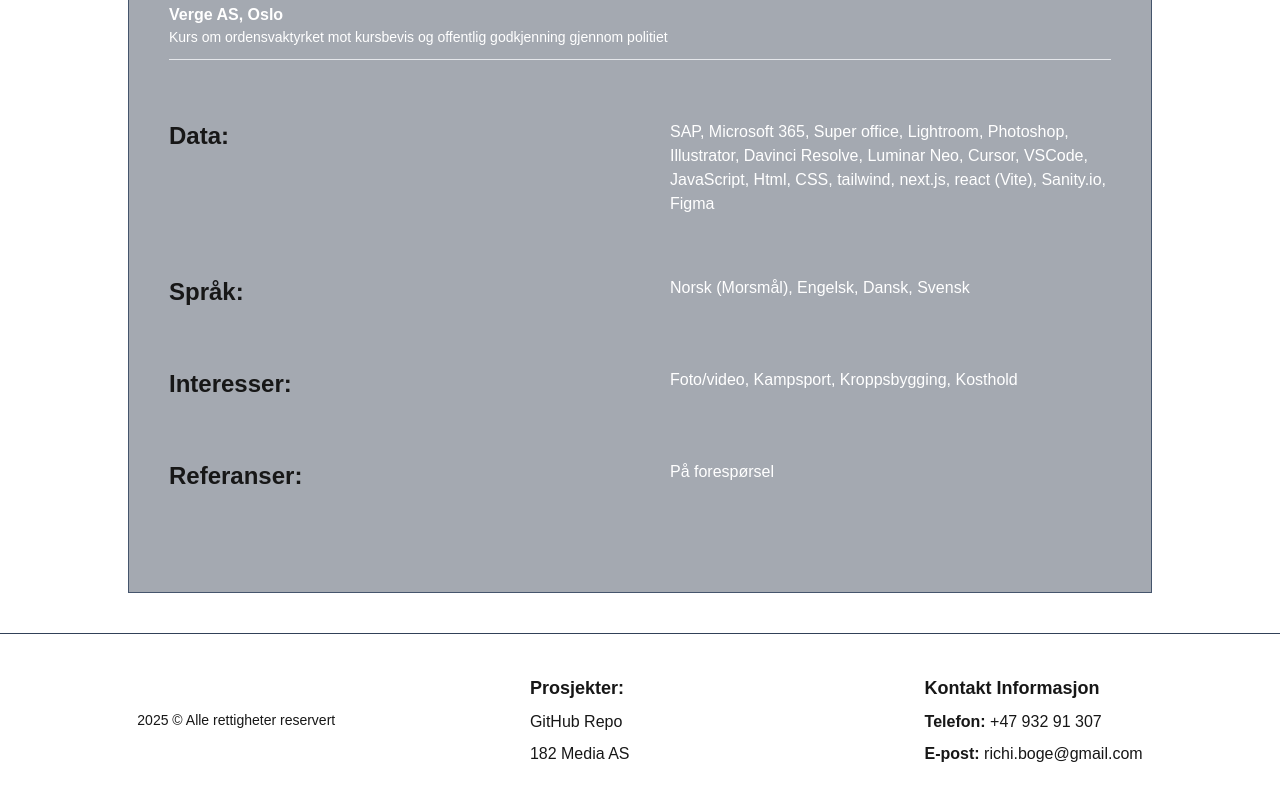
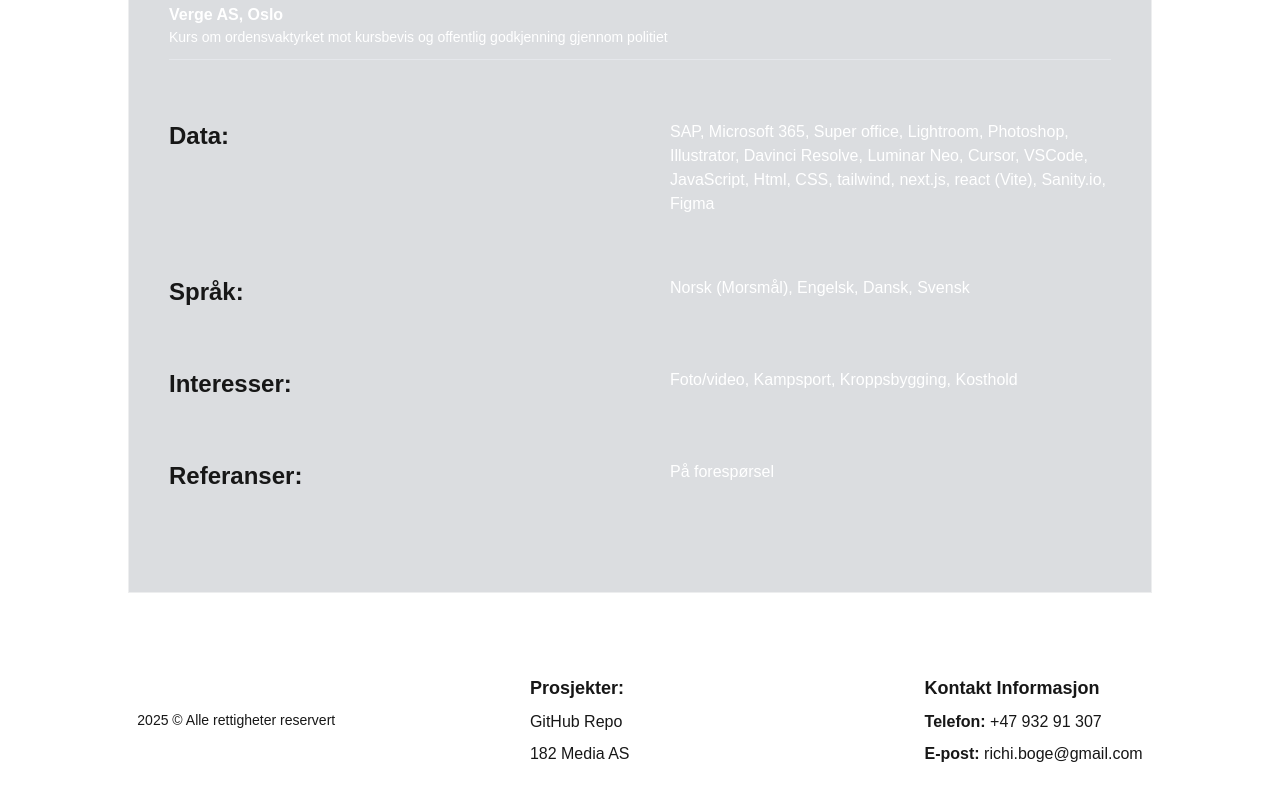
Before and after one commit to Richi-Kodehode/cv-page, a Next.js app: page / in a window 1280 px wide. Shown: the part 2663-3463 px from the top of the page. Built offline with nearby package versions, Linux system fonts and the light colour scheme.

Commit message:
colorchanges

```diff
--- a/app/globals.css
+++ b/app/globals.css
@@ -14,7 +14,7 @@
 
 @media (prefers-color-scheme: dark) {
   :root {
-    --background: #0e172b;
+    --background: #262626;
     --foreground: #ededed;
   }
 }
--- a/components/FooterComponent.tsx
+++ b/components/FooterComponent.tsx
@@ -4,7 +4,7 @@ export default function FooterComponent() {
   const currentYear = new Date().getFullYear();
 
   return (
-    <section className="flex flex-col md:flex-row justify-around items-center md:items-center p-4 md:p-10 max-w-screen border-t border-slate-700 gap-6 md:gap-0">
+    <section className="flex flex-col md:flex-row justify-around items-center md:items-center p-4 md:p-10 max-w-screen border-t border-white/50 gap-6 md:gap-0">
       <h1 className="text-sm md:text-md order-3 md:order-1 text-center">
         {currentYear} © Alle rettigheter reservert
       </h1>
--- a/components/MainComponent.tsx
+++ b/components/MainComponent.tsx
@@ -5,7 +5,7 @@ import { additionalInfo } from "../config/additionalInfo";
 
 export default function MainComponent() {
   return (
-    <section className="grid grid-cols-1 md:grid-cols-2 min-h-screen max-w-screen-lg mx-auto justify-start items-start p-4 md:p-10 gap-4 md:gap-15 border my-10 bg-slate-800/40 border-slate-600">
+    <section className="grid grid-cols-1 md:grid-cols-2 min-h-screen max-w-screen-lg mx-auto justify-start items-start p-4 md:p-10 gap-4 md:gap-15 border my-10 bg-gray-600/20 border-white/50">
       <div>
         <h3 className="text-xl md:text-2xl font-bold">
           Personlig Informasjon:{" "}
```
